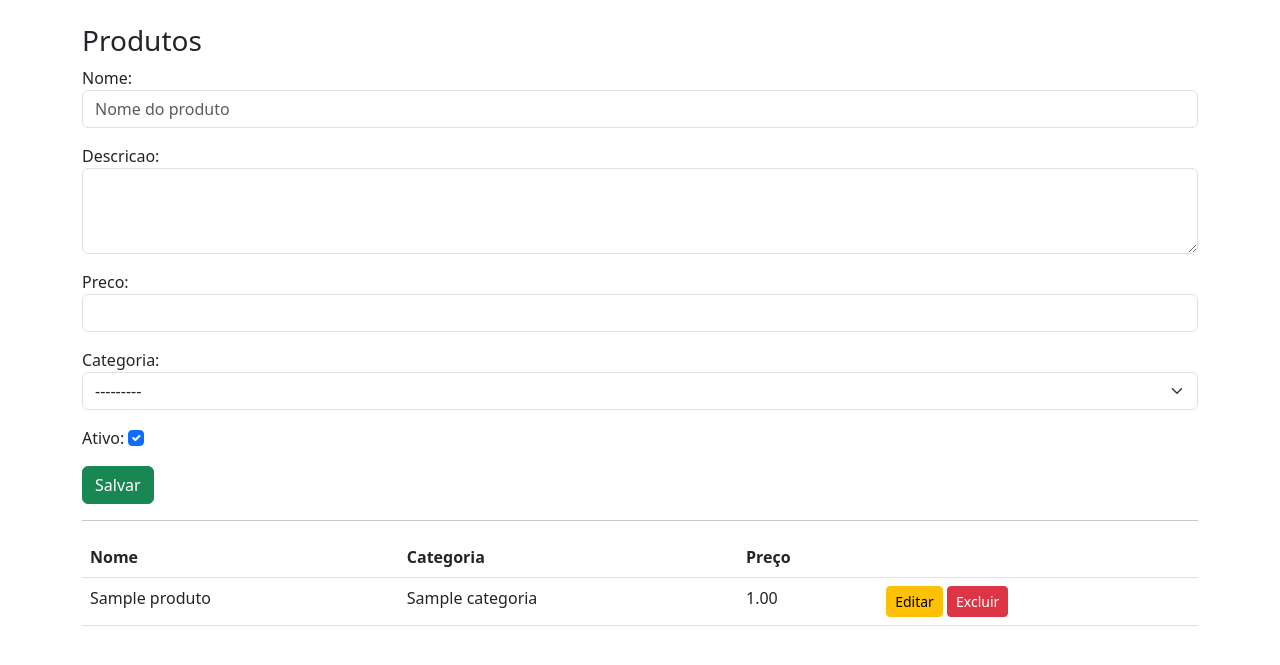
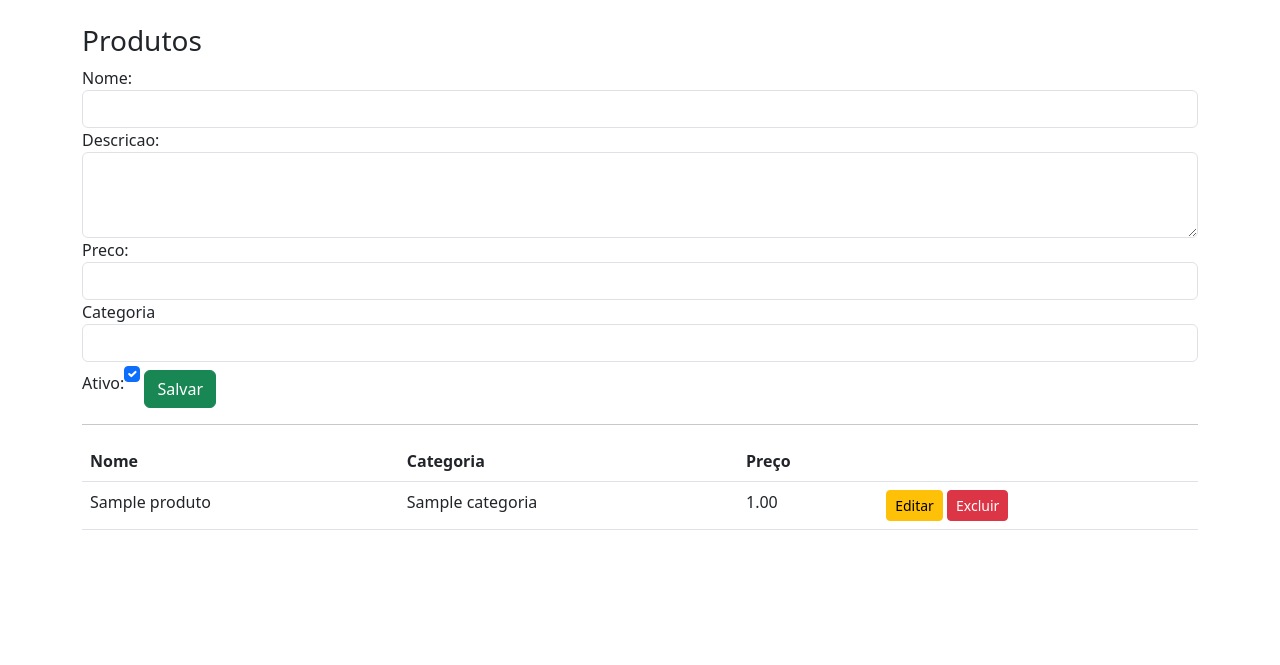
Before and after one commit to diasDev09/Kargo, a Django app: page /produto/ in a window 1280 px wide. Shown: the part 56-721 px from the top of the page. Run offline with Django 5.2, Linux system fonts and the light colour scheme; tables that the repository leaves empty hold one stand-in row (values such as "Sample post").

Commit message:
feat(inventory): adiciona campo de categoria editável no produto permitindo selecionar existente ou criar nova automaticamente

```diff
--- a/KargoInventory/forms.py
+++ b/KargoInventory/forms.py
@@ -21,20 +21,24 @@ class CategoriaForm(forms.ModelForm):
 
 class ProdutoForm(forms.ModelForm):
 
+    categoria_nome=forms.CharField(
+    widget=forms.TextInput(attrs={"class":"form-control","list":"categorias"})
+    )
+
     class Meta:
-        model = Produto
-        fields = ["nome","descricao","preco","categoria","ativo"]
-        widgets = {
-            "nome": forms.TextInput(attrs={"class":"form-control","placeholder":"Nome do produto"}),
-            "descricao": forms.Textarea(attrs={"class":"form-control","rows":3}),
-            "preco": forms.NumberInput(attrs={"class":"form-control","step":"0.01"}),
-            "categoria": forms.Select(attrs={"class":"form-select"}),
-            "ativo": forms.CheckboxInput(attrs={"class":"form-check-input"})
+        model=Produto
+        fields=["nome","descricao","preco","ativo"]
+
+        widgets={
+        "nome":forms.TextInput(attrs={"class":"form-control"}),
+        "descricao":forms.Textarea(attrs={"class":"form-control","rows":3}),
+        "preco":forms.NumberInput(attrs={"class":"form-control","step":"0.01"}),
+        "ativo":forms.CheckboxInput(attrs={"class":"form-check-input"})
         }
 
     def clean_preco(self):
-        preco = self.cleaned_data.get("preco")
-        if preco <= 0:
+        preco=self.cleaned_data.get("preco")
+        if preco<=0:
             raise forms.ValidationError("Preço deve ser maior que zero")
         return preco
 
--- a/KargoInventory/templates/produto.html
+++ b/KargoInventory/templates/produto.html
@@ -1,7 +1,35 @@
 {% extends "base.html" %}
 {% block content %}
 <h3>Produtos</h3>
-<form method="post">{% csrf_token %}{{ form.as_p }}<button class="btn btn-success">Salvar</button></form>
+<form method="post">
+{% csrf_token %}
+
+{{ form.nome.label_tag }}{{ form.nome }}
+
+{{ form.descricao.label_tag }}{{ form.descricao }}
+
+{{ form.preco.label_tag }}{{ form.preco }}
+
+<label>Categoria</label>
+
+<input name="categoria_nome" list="categorias" class="form-control">
+
+<datalist id="categorias">
+
+{% for c in categorias %}
+
+<option value="{{ c.nome }}">
+
+{% endfor %}
+
+</datalist>
+
+{{ form.ativo.label_tag }}{{ form.ativo }}
+
+<button class="btn btn-success mt-2">Salvar</button>
+
+</form>
+
 <hr>
 <table class="table">
 <tr><th>Nome</th><th>Categoria</th><th>Preço</th><th></th></tr>
--- a/KargoInventory/views.py
+++ b/KargoInventory/views.py
@@ -18,6 +18,7 @@ def dashboard(request):
 
 
 def produto(request):
+
     form=ProdutoForm(request.POST or None)
 
     if "deletar" in request.GET:
@@ -25,11 +26,26 @@ def produto(request):
         return redirect("produto")
 
     if request.method=="POST" and form.is_valid():
-        produto=Produto.criar_produto(form.cleaned_data)
+
+        nome_categoria=form.cleaned_data.get("categoria_nome")
+
+        categoria,_=Categoria.objects.get_or_create(nome=nome_categoria)
+
+        data=form.cleaned_data
+        data["categoria"]=categoria
+
+        produto=Produto.criar_produto(data)
+
         Estoque.criar_estoque(produto)
+
         return redirect("produto")
 
-    context={"form":form,"produtos":Produto.listar_produtos()}
+    context={
+    "form":form,
+    "produtos":Produto.listar_produtos(),
+    "categorias":Categoria.listar_categorias()
+    }
+
     return render(request,"produto.html",context)
 
 
```
